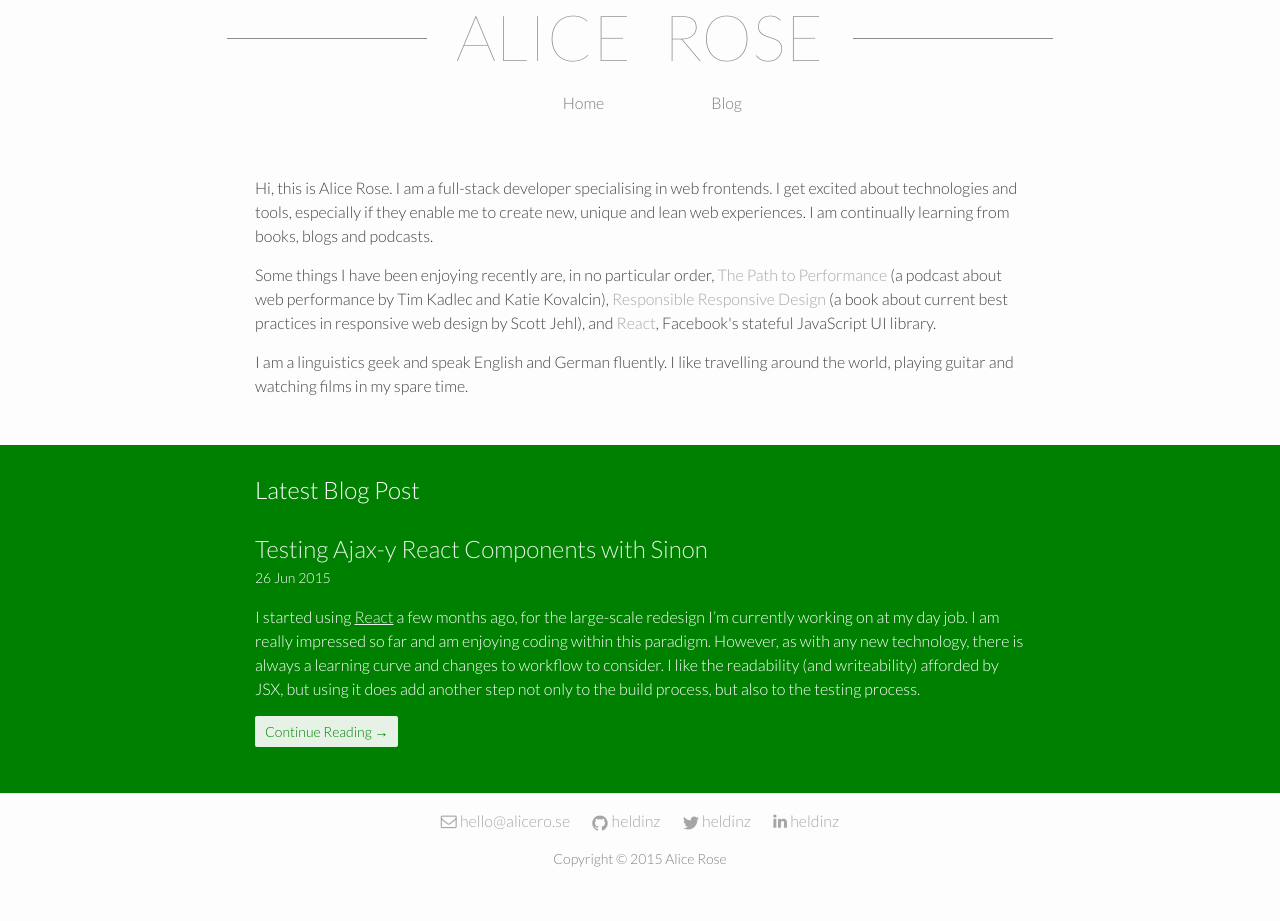
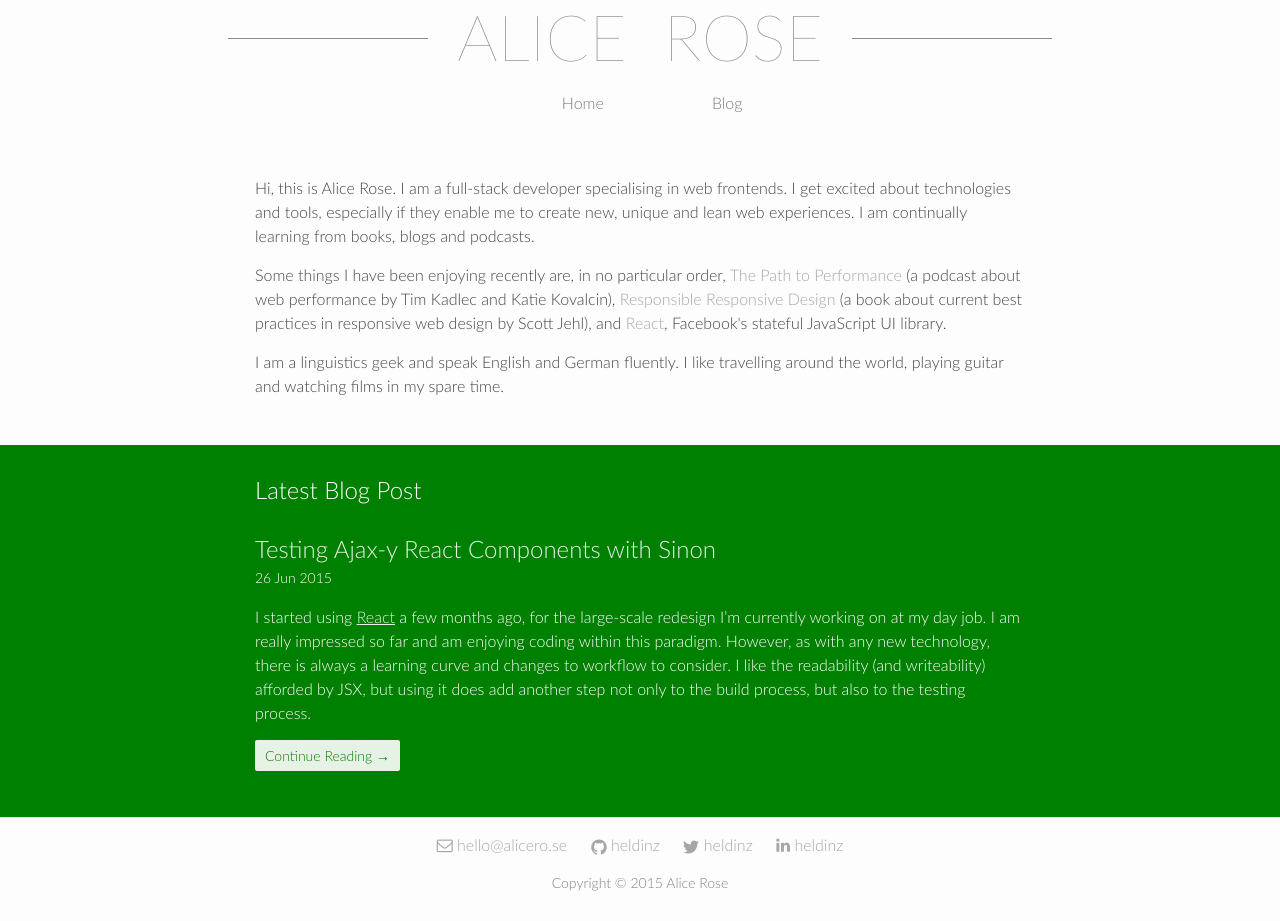
Before and after one commit to heldinz/heldinz.github.io, a Jekyll site: the page built from index.html, in a window 1280 px wide. Built offline with Jekyll 4.4.1, drawn with Linux system fonts in a browser that asks for light colours; nearby versions of some CDN libraries; before the commit the page ends 900 px from its top, so only the background shows below that.

Commit message:
Load Font Awesome font async. Inline Google Fonts CSS.

```diff
--- a/_includes/head.html
+++ b/_includes/head.html
@@ -6,11 +6,6 @@
   <title>{% if page.title %}{{ site.title | prepend: ' | ' | prepend: page.title }}{% else %}{{ site.title }}{% endif %}</title>
   <meta name="description" content="{% if page.excerpt %}{{ page.excerpt | strip_html | strip_newlines | truncate: 160 }}{% else %}{{ site.description }}{% endif %}">
 
-  <!-- <link href='http://fonts.googleapis.com/css?family=Open+Sans:800' rel='stylesheet' type='text/css'>
-  <link href='http://fonts.googleapis.com/css?family=Gentium+Book+Basic:400italic' rel='stylesheet' type='text/css'> -->
-  <link rel="stylesheet" href="http://fonts.googleapis.com/css?family=Lato:100,300" type="text/css">
-  <link rel="stylesheet" href="//maxcdn.bootstrapcdn.com/font-awesome/4.3.0/css/font-awesome.min.css">
-
   <link rel="stylesheet" href="{{ "/css/main.css" | prepend: site.baseurl }}">
   <link rel="canonical" href="{{ page.url | replace:'index.html','' | prepend: site.baseurl | prepend: site.url }}">
   <link rel="alternate" type="application/rss+xml" title="{{ site.title }}" href="{{ "/feed.xml" | prepend: site.baseurl | prepend: site.url }}" />
--- /dev/null
+++ b/_includes/resources.html
@@ -0,0 +1,16 @@
+<script>
+    (function() {
+      var cb = function() {
+        var l = document.createElement('link'); l.rel = 'stylesheet';
+        l.href = 'http://maxcdn.bootstrapcdn.com/font-awesome/4.3.0/css/font-awesome.min.css';
+        var h = document.getElementsByTagName('head')[0]; h.parentNode.insertBefore(l, h);
+      };
+      var raf = requestAnimationFrame || mozRequestAnimationFrame ||
+          webkitRequestAnimationFrame || msRequestAnimationFrame;
+      if (raf) {
+        raf(cb);
+      } else {
+        window.addEventListener('load', cb);
+      }
+    }());
+</script>
--- a/_layouts/default.html
+++ b/_layouts/default.html
@@ -15,6 +15,8 @@
 
     {% include footer.html %}
 
+    {% include resources.html %}
+
   </body>
 
 </html>
--- a/_layouts/home.html
+++ b/_layouts/home.html
@@ -18,6 +18,7 @@
 
     {% include footer.html %}
 
+    {% include resources.html %}
   </body>
 
 </html>
--- a/_sass/_base.scss
+++ b/_sass/_base.scss
@@ -22,7 +22,6 @@
     background-color: $background-color;
     -webkit-text-size-adjust: 100%;
 }
-
 
 
 /**
--- /dev/null
+++ b/_sass/_fonts.scss
@@ -0,0 +1,32 @@
+/* latin-ext */
+@font-face {
+  font-family: 'Lato';
+  font-style: normal;
+  font-weight: 100;
+  src: local('Lato Hairline'), local('Lato-Hairline'), url(https://fonts.gstatic.com/s/lato/v11/h3_FseZLI76g1To6meQ4zX-_kf6ByYO6CLYdB4HQE-Y.woff2) format('woff2');
+  unicode-range: U+0100-024F, U+1E00-1EFF, U+20A0-20AB, U+20AD-20CF, U+2C60-2C7F, U+A720-A7FF;
+}
+/* latin */
+@font-face {
+  font-family: 'Lato';
+  font-style: normal;
+  font-weight: 100;
+  src: local('Lato Hairline'), local('Lato-Hairline'), url(https://fonts.gstatic.com/s/lato/v11/ifRS04pY1nJBsu8-cUFUS-vvDin1pK8aKteLpeZ5c0A.woff2) format('woff2');
+  unicode-range: U+0000-00FF, U+0131, U+0152-0153, U+02C6, U+02DA, U+02DC, U+2000-206F, U+2074, U+20AC, U+2212, U+2215, U+E0FF, U+EFFD, U+F000;
+}
+/* latin-ext */
+@font-face {
+  font-family: 'Lato';
+  font-style: normal;
+  font-weight: 300;
+  src: local('Lato Light'), local('Lato-Light'), url(https://fonts.gstatic.com/s/lato/v11/IY9HZVvI1cMoAHxvl0w9LVKPGs1ZzpMvnHX-7fPOuAc.woff2) format('woff2');
+  unicode-range: U+0100-024F, U+1E00-1EFF, U+20A0-20AB, U+20AD-20CF, U+2C60-2C7F, U+A720-A7FF;
+}
+/* latin */
+@font-face {
+  font-family: 'Lato';
+  font-style: normal;
+  font-weight: 300;
+  src: local('Lato Light'), local('Lato-Light'), url(https://fonts.gstatic.com/s/lato/v11/22JRxvfANxSmnAhzbFH8PgLUuEpTyoUstqEm5AMlJo4.woff2) format('woff2');
+  unicode-range: U+0000-00FF, U+0131, U+0152-0153, U+02C6, U+02DA, U+02DC, U+2000-206F, U+2074, U+20AC, U+2212, U+2215, U+E0FF, U+EFFD, U+F000;
+}
--- a/css/main.scss
+++ b/css/main.scss
@@ -45,10 +45,9 @@
     }
 }
 
-
-
 // Import partials from `sass_dir` (defaults to `_sass`)
 @import
+        "fonts",
         "base",
         "layout",
         "syntax-highlighting"
```
